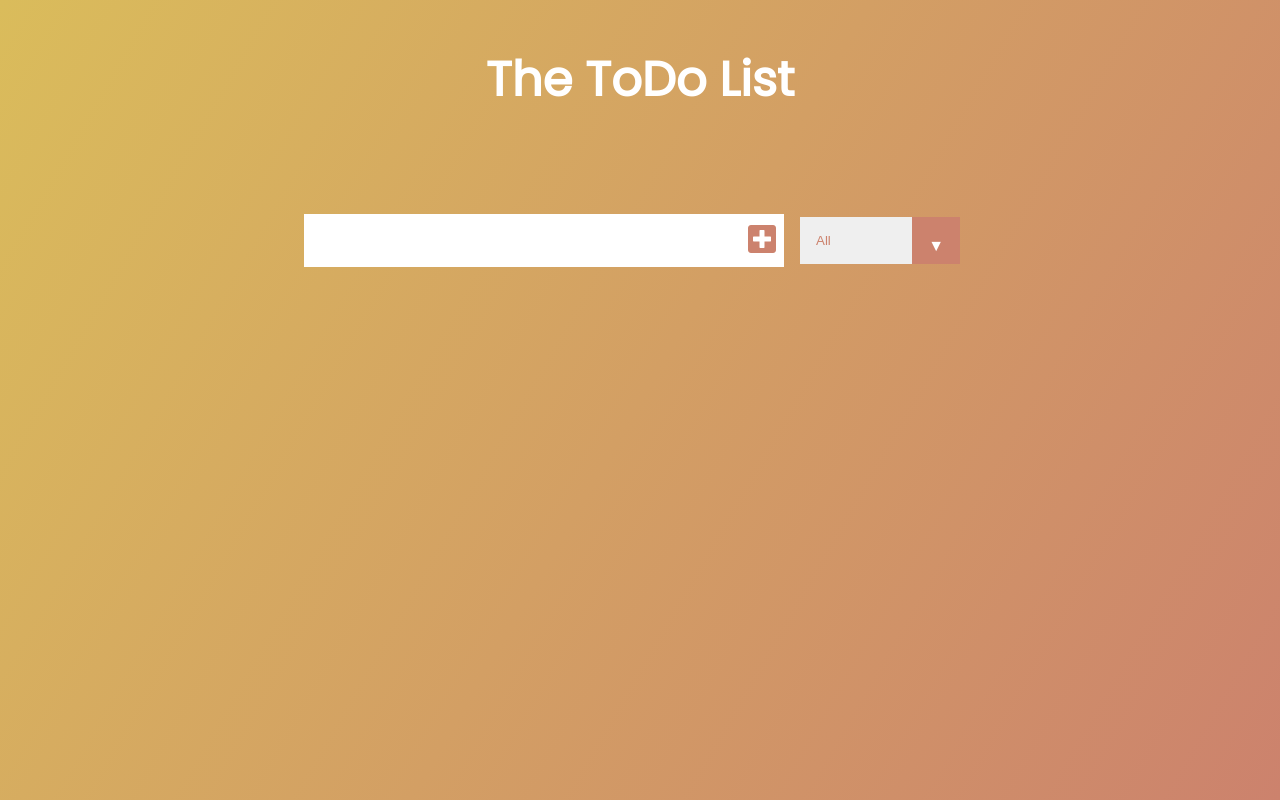
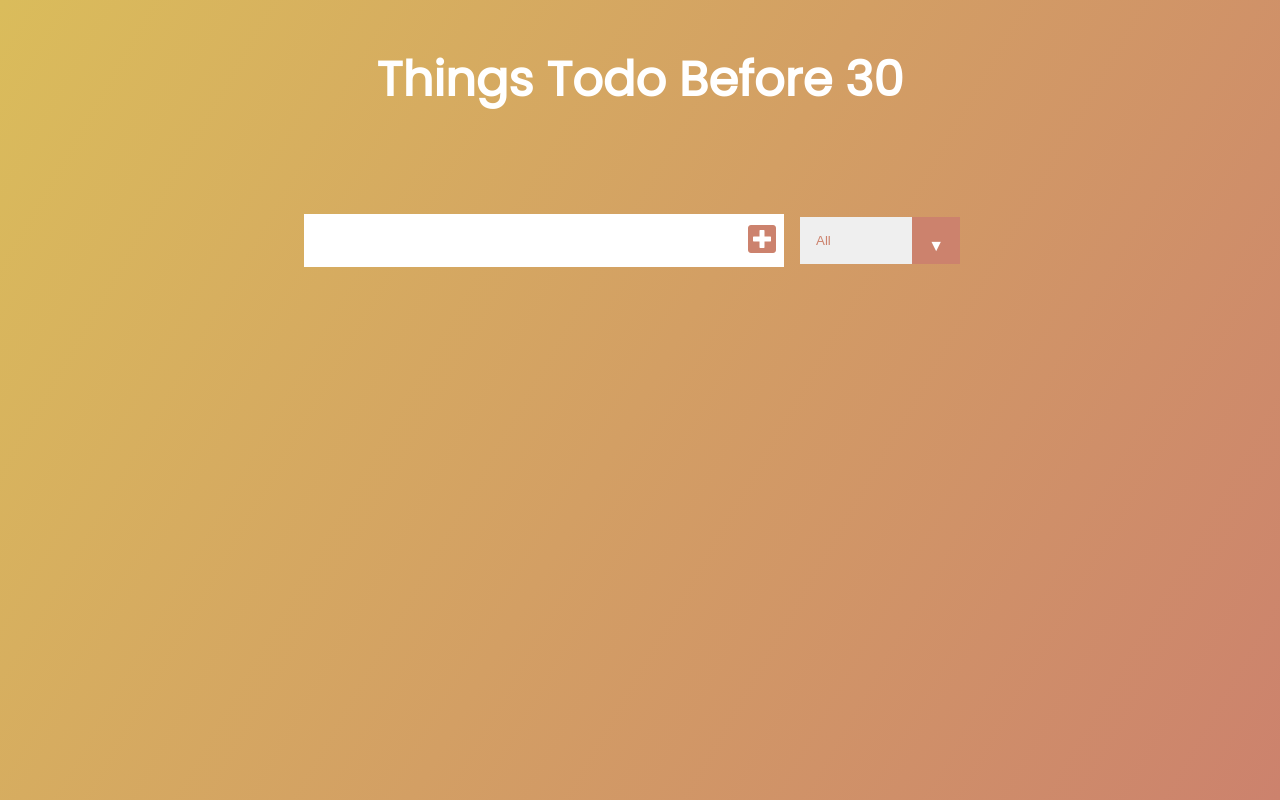
Before and after one commit to ammarnasr/ToDoList, a plain HTML site: page index.html in a window 1280 px wide. Drawn offline with Linux system fonts and the light colour scheme.

Commit message:
Update index.html

```diff
--- a/index.html
+++ b/index.html
@@ -18,7 +18,7 @@
   </head>
   <body>
     <header>
-      <h1>The ToDo List</h1>
+      <h1>Things Todo Before 30</h1>
     </header>
 
     <form>
```
